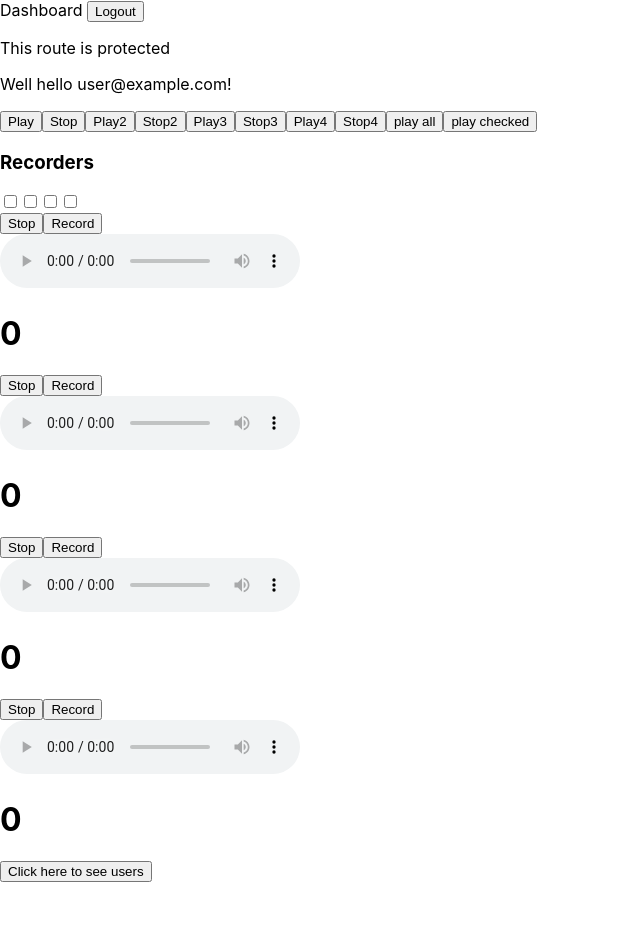
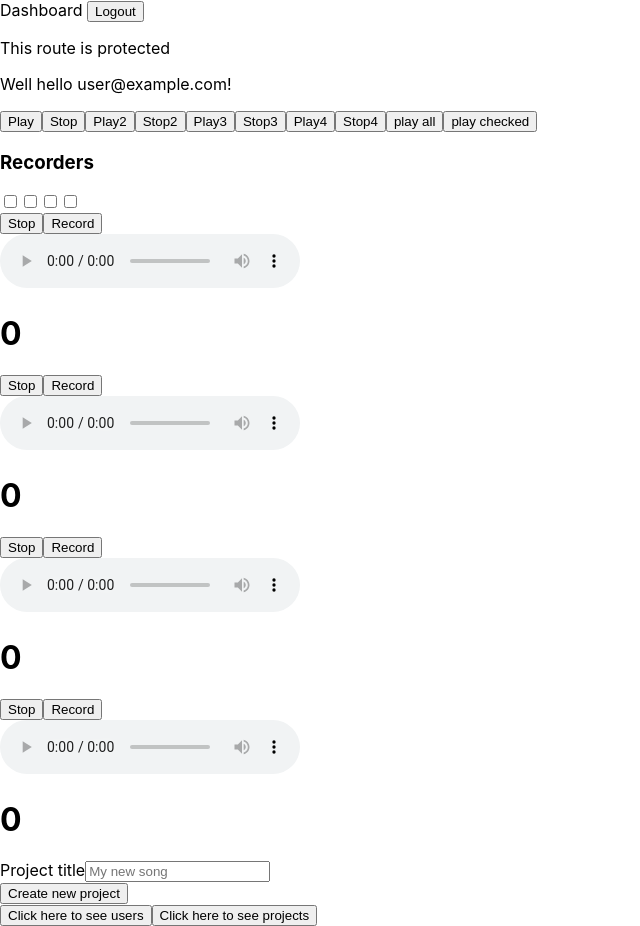
Before and after one commit to sofiaronnkvist/fourtrack, a Next.js app: page /dashboard in a window 1280 px wide. Shown: the whole page, without its empty margins (0-640 px from the left). Before the commit the page ends 882 px from the top, so only its background shows below. Built offline with nearby package versions, Linux system fonts and the light colour scheme; no server answers; sample sign-in values are in the browser's storage.

Commit message:
Working on collections

```diff
--- /dev/null
+++ b/components/Project/Project.jsx
@@ -0,0 +1,52 @@
+import { firestore } from '../../utils/firebase';
+import { collection, addDoc, getDocs } from 'firebase/firestore';
+import { useState } from 'react';
+
+const createProject = async (person, data) => {
+  try {
+    const projectsCollectionRef = collection(firestore, 'projects');
+    await addDoc(projectsCollectionRef, {
+      uid: person.uid,
+      title: data.title,
+    });
+    readProjects();
+  } catch (error) {
+    console.log(error);
+    alert(error);
+  }
+};
+
+const readProjects = async () => {
+  const querySnapshot = await getDocs(collection(firestore, 'projects'));
+  querySnapshot.forEach((doc) => {
+    console.log('Look here at the projects', `${doc.id} => ${doc.data()}`);
+  });
+};
+
+export default function Project({ user }) {
+  const [project, setProject] = useState({ title: '' });
+  //   console.log('THIS OBJECT', user, project);
+
+  return (
+    <div>
+      <form>
+        <label>Project title</label>
+        <input
+          value={project.title}
+          onChange={(e) =>
+            setProject({
+              ...project,
+              title: e.target.value,
+            })
+          }
+          type='text'
+          placeholder='My new song'
+          required
+        ></input>
+      </form>
+      <button onClick={() => createProject(user, project)}>
+        Create new project
+      </button>
+    </div>
+  );
+}
--- a/package.json
+++ b/package.json
@@ -9,10 +9,10 @@
     "lint": "next lint"
   },
   "dependencies": {
-    "@firebase/app": "^0.8.2",
-    "@firebase/storage": "^0.9.12",
+    "@firebase/app": "0.8.2",
+    "@firebase/storage": "0.9.12",
     "bootstrap": "^5.1.3",
-    "firebase": "^9.12.1",
+    "firebase": "9.12.1",
     "howler": "^2.2.3",
     "next": "12.3.1",
     "react": "18.2.0",
--- a/pages/dashboard.jsx
+++ b/pages/dashboard.jsx
@@ -3,14 +3,20 @@ import Recorder from '../components/Recorder/Recorder';
 import { useAuth } from '../context/AuthContext';
 import { getFileFromStorage } from '../utils/getFileFromStorage';
 
-
 import { collection, getDocs } from 'firebase/firestore';
 import { firestore } from '../utils/firebase';
+import Project from '../components/Project/Project';
 
 const readUsers = async () => {
   const querySnapshot = await getDocs(collection(firestore, 'users'));
   querySnapshot.forEach((doc) => {
     console.log('Look here at the users', `${doc.id} => ${doc.data()}`);
+  });
+};
+const readProjects = async () => {
+  const querySnapshot = await getDocs(collection(firestore, 'projects'));
+  querySnapshot.forEach((doc) => {
+    console.log('Look here at the projects', `${doc.id} => ${doc.data()}`);
   });
 };
 
@@ -19,9 +25,9 @@ const Dashboard = () => {
   const [testArray, setTestArray] = useState([]);
   const [playId, setPlayId] = useState();
 
-  useEffect(() => {
-    getFileFromStorage(user.uid).then((res) => setTestArray(res));
-  }, []);
+  // useEffect(() => {
+  //   getFileFromStorage(user.uid).then((res) => setTestArray(res));
+  // }, []);
 
   const player1 = new Audio(testArray[0]);
   const player2 = new Audio(testArray[1]);
@@ -89,7 +95,9 @@ const Dashboard = () => {
       <Recorder id={2}></Recorder>
       <Recorder id={3}></Recorder>
       <Recorder id={4}></Recorder>
+      <Project user={user} />
       <button onClick={readUsers}>Click here to see users</button>
+      <button onClick={readProjects}>Click here to see projects</button>
     </div>
   );
 };
```
